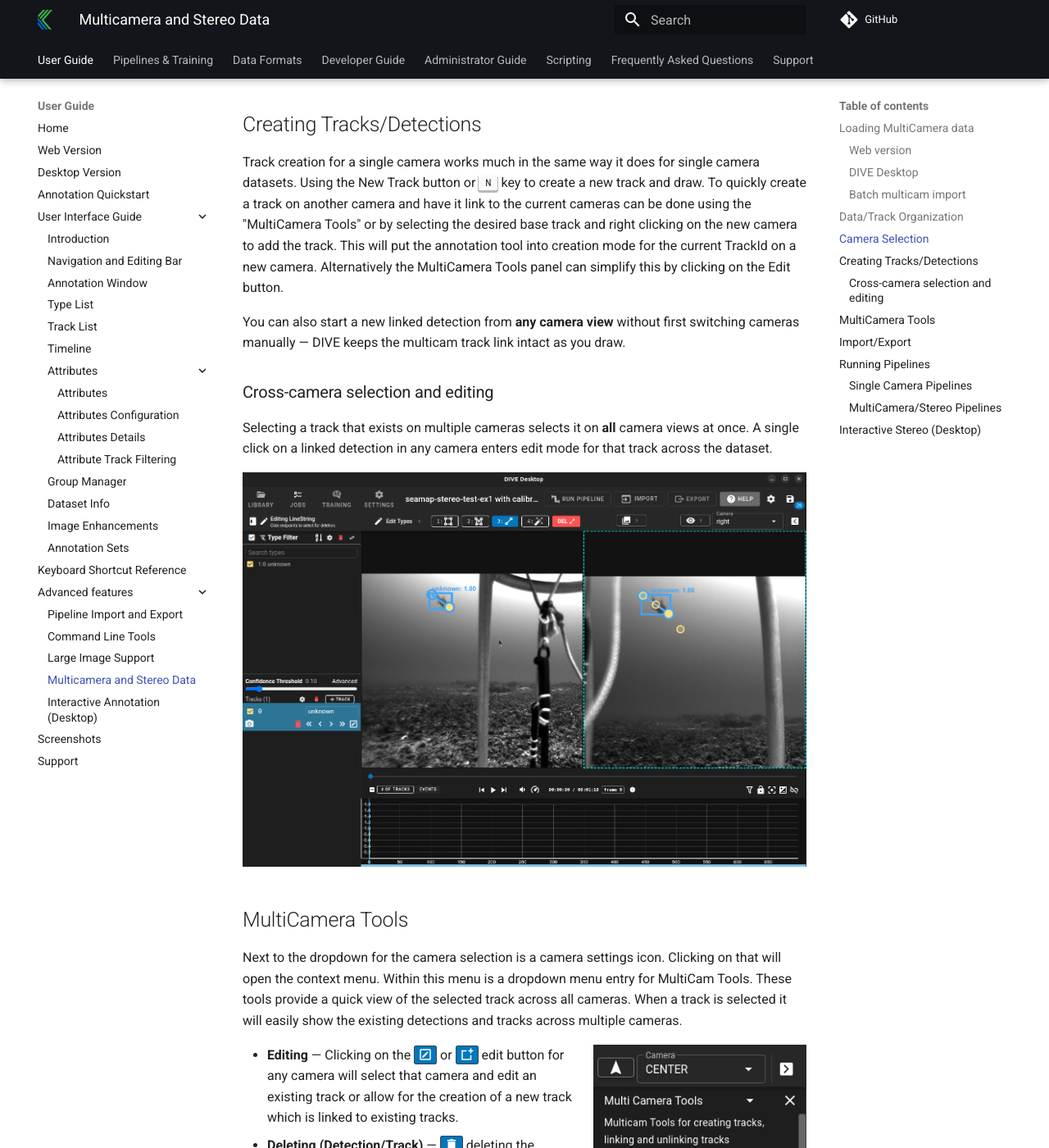
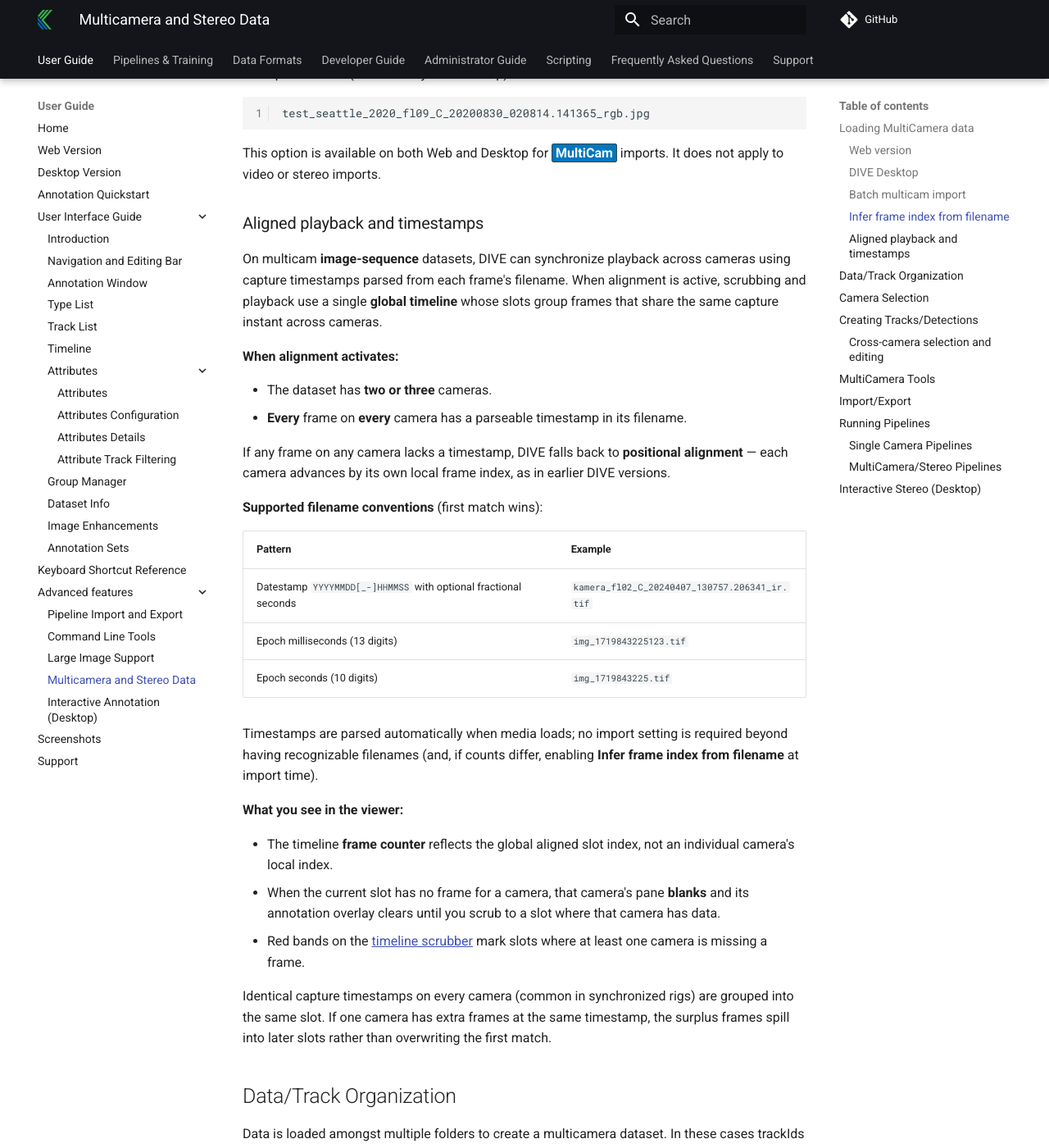
Before and after one commit to Kitware/dive, an MkDocs documentation site: the page built from docs/Multicamera-data.md, in a window 1280 px wide and 1400 px high, scrolled down 3852 px. Shown: the whole window at 82% size. Built offline with MkDocs 1.6.1 and Material for MkDocs 9.7.7, drawn with Linux system fonts in a browser that asks for light colours; comment, search, counter and statistics services are not loaded; some of the changed text lies outside the part shown.

Commit message:
documentation update

````diff
--- a/docs/Multicamera-data.md
+++ b/docs/Multicamera-data.md
@@ -7,6 +7,7 @@ DIVE supports **multicamera** and **stereo** datasets on both the [web version](
 | Import stereo (2 cameras + calibration) | ✔️ | ✔️ |
 | Import multicam (2 or 3 cameras) | ✔️ | ✔️ |
 | Batch multicam import (collect folders) | ✔️ | ✔️ |
+| Timestamp-aligned multicam playback | ✔️ | ✔️ |
 | View and annotate across cameras | ✔️ | ✔️ |
 | MultiCamera Tools (link/unlink tracks) | ✔️ | ✔️ |
 | Run stereo / multicam VIAME pipelines | ✔️ | ✔️ |
@@ -32,7 +33,7 @@ Multicam import is available from the standard upload dialog on [viame.kitware.c
     * ==:material-binoculars: Stereoscopic== — exactly 2 cameras and a calibration `.npz` file.
     * ==:material-camera-burst: MultiCam== — 2 or 3 cameras; no calibration file required.
     * ==:material-folder-multiple-image: MultiCam Batch== — import many multicam datasets at once from a folder of **collect** subfolders (image sequences only). See [Batch multicam import](#batch-multicam-import).
-6. In the import dialog, assign a source folder or video file to each camera. All cameras must use the same media type (all image sequences or all videos) and must have the same number of frames (or matching video duration).
+6. In the import dialog, assign a source folder or video file to each camera. All cameras must use the same media type (all image sequences or all videos). By default, every camera must have the same number of frames (or matching video duration). For **image-sequence** imports with capture timestamps in filenames, enable **Infer frame index from filename** to allow unequal per-camera counts — see [Infer frame index from filename](#infer-frame-index-from-filename).
 7. Optionally attach a per-camera annotation file during import.
 8. Enter a dataset name, choose the default display camera, and click ==Begin Import==.
 9. When upload finishes, DIVE opens the new multicam dataset in the annotator.
@@ -99,6 +100,49 @@ Each immediate child of the root is a **collect** folder. Inside every collect,
 On **Web**, the folder picker uploads all files under the chosen root; scanning uses browser paths to group images by collect and camera. On **Desktop**, scanning reads the folder tree locally before import begins.
 
 For a single multicam dataset from one parent folder (one collect, camera subfolders only), use ==MultiCam== with the **parent-folder** import mode instead of MultiCam Batch.
+
+### Infer frame index from filename
+
+At the bottom of the multicam import dialog (image sequences only), **Infer frame index from filename** relaxes the equal-frame-count requirement when filenames encode capture time. Enable it for datasets where cameras may have different numbers of frames — for example when one camera dropped occasional shots but each surviving frame still carries a parseable timestamp.
+
+When enabled, DIVE skips the import-time check that every camera has the same image count. During playback, frames are aligned by those filename timestamps rather than by positional index (see [Aligned playback and timestamps](#aligned-playback-and-timestamps)).
+
+Example filename (KAMERA-style datestamp):
+
+```
+test_seattle_2020_fl09_C_20200830_020814.141365_rgb.jpg
+```
+
+This option is available on both Web and Desktop for ==MultiCam== imports. It does not apply to video or stereo imports.
+
+### Aligned playback and timestamps
+
+On multicam **image-sequence** datasets, DIVE can synchronize playback across cameras using capture timestamps parsed from each frame's filename. When alignment is active, scrubbing and playback use a single **global timeline** whose slots group frames that share the same capture instant across cameras.
+
+**When alignment activates:**
+
+* The dataset has **two or three** cameras.
+* **Every** frame on **every** camera has a parseable timestamp in its filename.
+
+If any frame on any camera lacks a timestamp, DIVE falls back to **positional alignment** — each camera advances by its own local frame index, as in earlier DIVE versions.
+
+**Supported filename conventions** (first match wins):
+
+| Pattern | Example |
+|---------|---------|
+| Datestamp `YYYYMMDD[_-]HHMMSS` with optional fractional seconds | `kamera_fl02_C_20240407_130757.206341_ir.tif` |
+| Epoch milliseconds (13 digits) | `img_1719843225123.tif` |
+| Epoch seconds (10 digits) | `img_1719843225.tif` |
+
+Timestamps are parsed automatically when media loads; no import setting is required beyond having recognizable filenames (and, if counts differ, enabling **Infer frame index from filename** at import time).
+
+**What you see in the viewer:**
+
+* The timeline **frame counter** reflects the global aligned slot index, not an individual camera's local index.
+* When the current slot has no frame for a camera, that camera's pane **blanks** and its annotation overlay clears until you scrub to a slot where that camera has data.
+* Red bands on the [timeline scrubber](UI-Timeline.md#multicam-gap-indicators) mark slots where at least one camera is missing a frame.
+
+Identical capture timestamps on every camera (common in synchronized rigs) are grouped into the same slot. If one camera has extra frames at the same timestamp, the surplus frames spill into later slots rather than overwriting the first match.
 
 ## Data/Track Organization
 
````
Also changed, not shown: docs/DataFormats.md (+16 -0 lines), docs/Large-Image-Support.md (+3 -0 lines), docs/UI-Timeline.md (+7 -1 lines), docs/Web-Version.md (+3 -2 lines), docs/index.md (+1 -0 lines).
